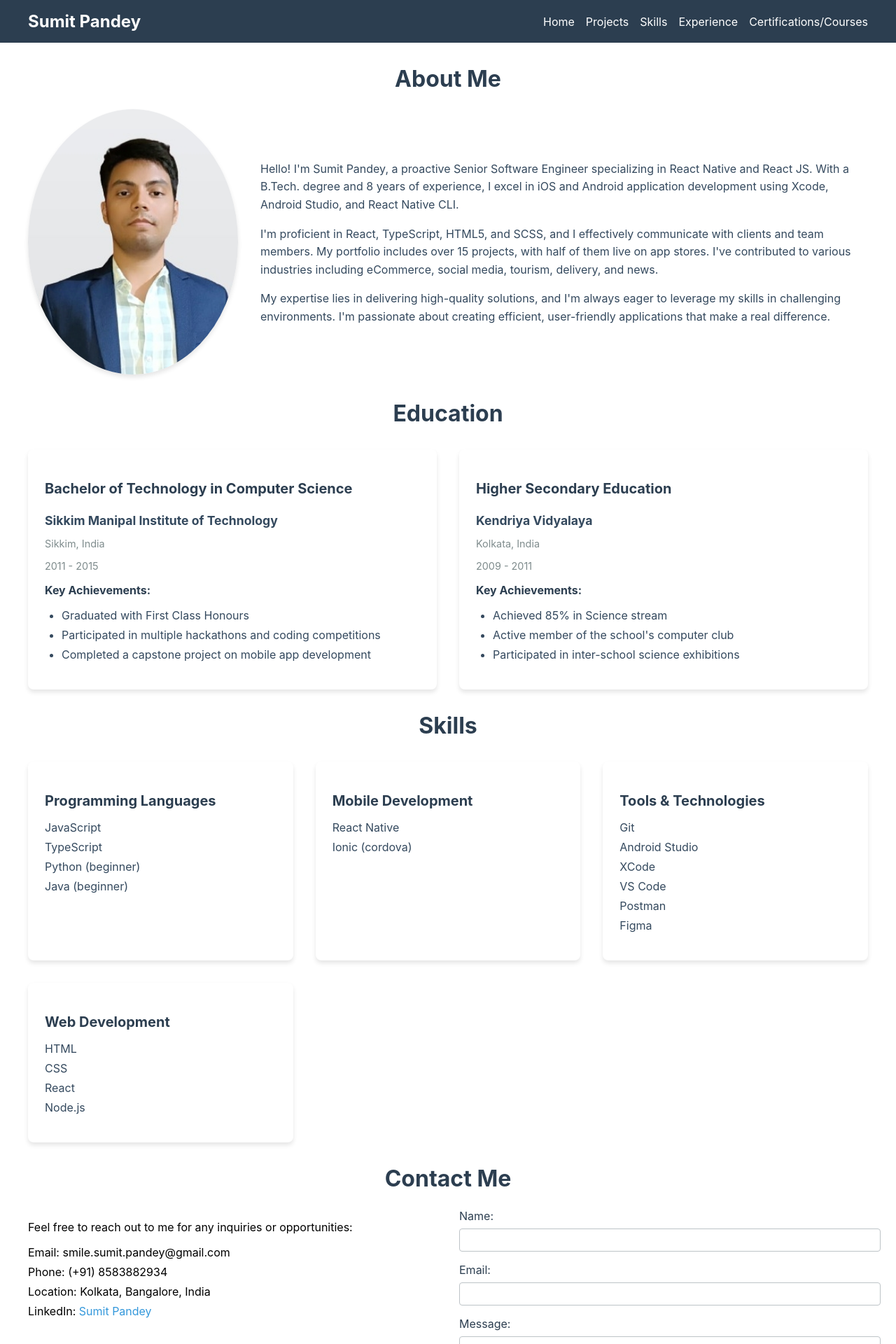
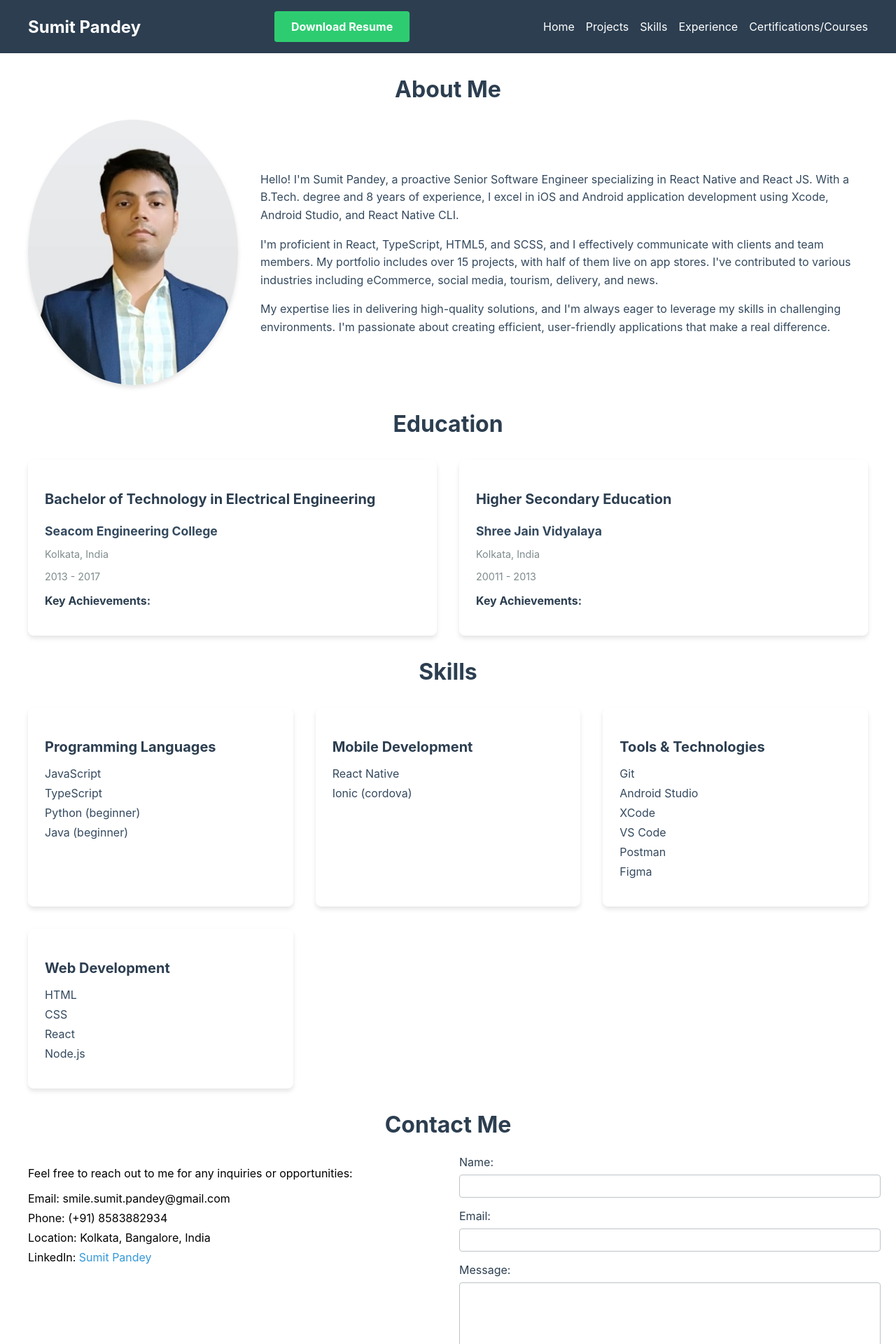
Before and after one commit to SUMITIOS/sumit-portfolio, a React (Create React App) app: page / in a window 1280 px wide. Shown: the top 1920 px of the page at 70% size. Built offline with nearby package versions, Linux system fonts and the light colour scheme.

Commit message:
Contact form integrated

```diff
--- a/src/App.js
+++ b/src/App.js
@@ -9,6 +9,7 @@ import Contact from './components/Contact';
 import Courses from './components/Courses';
 
 function App() {
+  console.log('App component rendered');
   return (
     <Router>
       <div className="App">
--- a/src/components/Contact.js
+++ b/src/components/Contact.js
@@ -1,45 +1,85 @@
-
 import React, { useState } from 'react';
 import styles from './Contact.module.css';
+
 const Contact = () => {
+  // Optional: local state for controlled inputs if you want to display them
   const [formData, setFormData] = useState({
     name: '',
     email: '',
     message: '',
   });
+
   const handleChange = (e) => {
     setFormData({ ...formData, [e.target.name]: e.target.value });
   };
-    const handleSubmit = (e) => {
-        e.preventDefault();
-        // Here you would typically send the form data to a server or email service
-        console.log('Form submitted:', formData);
-        // Reset form after submission
-        setFormData({ name: '', email: '', message: '' });
-    };
+
   return (
-        <section className={styles.contact}><h2 className={styles.title}>Contact Me</h2><div className={styles.content}><div className={styles.info}><p>Feel free to reach out to me for any inquiries or opportunities:</p><ul className={styles.contactList}><li>Email: smile.sumit.pandey@gmail.com</li><li>Phone: (+91) 8583882934</li><li>Location: Kolkata, Bangalore, India</li><li>
-            LinkedIn: <a href="https://www.linkedin.com/in/sumit-pandey-0a17b816b/" target="_blank" rel="noopener noreferrer">Sumit Pandey</a></li></ul></div><form className={styles.form} onSubmit={handleSubmit}><div className={styles.formGroup}><label htmlFor="name">Name:</label><input
+    <section className={styles.contact}>
+      <h2 className={styles.title}>Contact Me</h2>
+      <div className={styles.content}>
+        <div className={styles.info}>
+          <p>Feel free to reach out to me for any inquiries or opportunities:</p>
+          <ul className={styles.contactList}>
+            <li>Email: smile.sumit.pandey@gmail.com</li>
+            <li>Phone: (+91) 8583882934</li>
+            <li>Location: Kolkata, Bangalore, India</li>
+            <li>
+              LinkedIn:{" "}
+              <a
+                href="https://www.linkedin.com/in/sumit-pandey-0a17b816b/"
+                target="_blank"
+                rel="noopener noreferrer"
+              >
+                Sumit Pandey
+              </a>
+            </li>
+          </ul>
+        </div>
+        {/* Use Formspree's endpoint here */}
+        <form
+          className={styles.form}
+          action="https://formspree.io/f/mzzgpjjz"  // Replace with your actual Formspree endpoint
+          method="POST"
+        >
+          <div className={styles.formGroup}>
+            <label htmlFor="name">Name:</label>
+            <input
               type="text"
               id="name"
               name="name"
               value={formData.name}
               onChange={handleChange}
               required
-            /></div><div className={styles.formGroup}><label htmlFor="email">Email:</label><input
+            />
+          </div>
+          <div className={styles.formGroup}>
+            <label htmlFor="email">Email:</label>
+            <input
               type="email"
               id="email"
               name="email"
               value={formData.email}
               onChange={handleChange}
               required
-            /></div><div className={styles.formGroup}><label htmlFor="message">Message:</label><textarea
+            />
+          </div>
+          <div className={styles.formGroup}>
+            <label htmlFor="message">Message:</label>
+            <textarea
               id="message"
               name="message"
               value={formData.message}
               onChange={handleChange}
               required
-            ></textarea></div><button type="submit" className={styles.submitButton}>Send Message</button></form></div></section>
+            ></textarea>
+          </div>
+          <button type="submit" className={styles.submitButton}>
+            Send Message
+          </button>
+        </form>
+      </div>
+    </section>
   );
 };
+
 export default Contact;
--- a/src/components/Education.js
+++ b/src/components/Education.js
@@ -4,26 +4,20 @@ import styles from './Education.module.css';
 const educationData = [
   {
     id: 1,
-    degree: "Bachelor of Technology in Computer Science",
-    institution: "Sikkim Manipal Institute of Technology",
-    location: "Sikkim, India",
-    duration: "2011 - 2015",
+    degree: "Bachelor of Technology in Electrical Engineering",
+    institution: "Seacom Engineering College",
+    location: "Kolkata, India",
+    duration: "2013 - 2017",
     achievements: [
-      "Graduated with First Class Honours",
-      "Participated in multiple hackathons and coding competitions",
-      "Completed a capstone project on mobile app development"
     ]
   },
   {
     id: 2,
     degree: "Higher Secondary Education",
-    institution: "Kendriya Vidyalaya",
+    institution: "Shree Jain Vidyalaya",
     location: "Kolkata, India",
-    duration: "2009 - 2011",
+    duration: "20011 - 2013",
     achievements: [
-      "Achieved 85% in Science stream",
-      "Active member of the school's computer club",
-      "Participated in inter-school science exhibitions"
     ]
   }
 ];
--- a/src/components/Header.js
+++ b/src/components/Header.js
@@ -1,12 +1,34 @@
-import React from 'react';
+import React, { useState, useEffect } from 'react';
 import { Link } from 'react-router-dom';
 import styles from './Header.module.css';
+import ResumeButton from './ResumeButton';
 
 const Header = () => {
+  const [showHeader, setShowHeader] = useState(true);
+  const [lastScrollY, setLastScrollY] = useState(0);
+
+  useEffect(() => {
+    const handleScroll = () => {
+      const currentScrollY = window.pageYOffset;
+
+      // Hide header when scrolling down (and if you've scrolled more than 100px)
+      if (currentScrollY > lastScrollY && currentScrollY > 100) {
+        setShowHeader(false);
+      } else {
+        setShowHeader(true);
+      }
+      setLastScrollY(currentScrollY);
+    };
+
+    window.addEventListener('scroll', handleScroll);
+    return () => window.removeEventListener('scroll', handleScroll);
+  }, [lastScrollY]);
+
   return (
-    <header className={styles.header}>
+    <header className={`${styles.header} ${!showHeader ? styles.hidden : ''}`}>
       <nav className={styles.nav}>
         <div className={styles.logo}>Sumit Pandey</div>
+        <ResumeButton />
         <div className={styles.navLinks}>
           <Link to="/" className={styles.navLink}>Home</Link>
           <Link to="/projects" className={styles.navLink}>Projects</Link>
--- a/src/components/Header.module.css
+++ b/src/components/Header.module.css
@@ -5,6 +5,12 @@
   position: sticky;
   top: 0;
   z-index: 1000;
+  transition: transform 0.3s ease; /* smooth transition */
+}
+
+/* New class to hide the header */
+.hidden {
+  transform: translateY(-100%);
 }
 
 .nav {
@@ -56,3 +62,7 @@
     width: 100%;
   }
 }
+
+/* Mobile adjustments as needed */
+@media (max-width: 768px) {
+}
--- /dev/null
+++ b/src/components/ResumeButton.js
@@ -0,0 +1,15 @@
+import React from 'react';
+import styles from './ResumeButton.module.css';
+
+const ResumeButton = () => {
+  const resumeUrl = process.env.PUBLIC_URL + '/resume.pdf';
+  // console.log('Resume URL:', resumeUrl);
+
+  return (
+    <a href={resumeUrl} download className={styles.resumeButton}>
+      Download Resume
+    </a>
+  );
+};
+
+export default ResumeButton;
--- /dev/null
+++ b/src/components/ResumeButton.module.css
@@ -0,0 +1,37 @@
+.resumeButton {
+  display: inline-block;
+  background-color: #2ecc71;
+  color: #fff;
+  padding: 0.75rem 1.5rem;
+  border-radius: 4px;
+  text-decoration: none;
+  font-size: 1rem;
+  font-weight: bold;
+  transition: transform 0.3s ease;
+  animation: pulse 2s infinite;
+  /* For larger screens, let it be normally placed */
+}
+
+/* Standard hover effect on larger screens */
+.resumeButton:hover {
+  transform: scale(1.05);
+}
+
+@keyframes pulse {
+  0% { transform: scale(1); }
+  50% { transform: scale(1.1); }
+  100% { transform: scale(1); }
+}
+
+/* Mobile-specific adjustments */
+@media (max-width: 768px) {
+  .resumeButton {
+    position: fixed;
+    top: 20px; /* Place it at the top (or adjust as desired) */
+    left: 50%;
+    transform: translateX(-50%);
+    z-index: 1000;
+    padding: 0.75rem 1.25rem;
+    font-size: 0.9rem;
+  }
+}
```
Also changed, not shown: 5 other files (tests, documents, lock files or other folders). Lines whose indentation alone changed are shown as unchanged.
